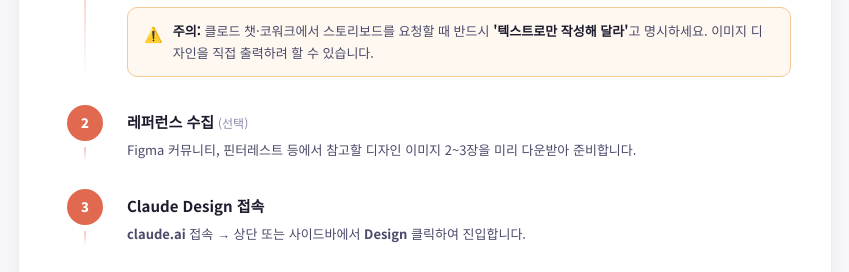
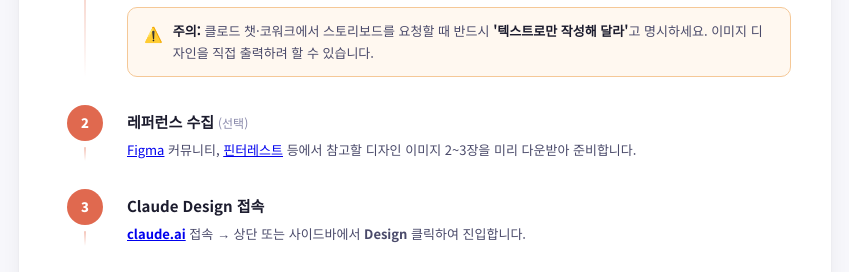
Before and after one commit to khkim-sys/claude-design-guide, a plain HTML site: page index.html in a window 1280 px wide. Shown: the part 900-1172 px from the top of the page, without its empty margins (215-1064 px from the left). Drawn offline with Linux system fonts and the light colour scheme.

Commit message:
Add files via upload

```diff
--- a/index.html
+++ b/index.html
@@ -151,14 +151,14 @@ body{font-family:'Noto Sans KR','Apple SD Gothic Neo','Malgun Gothic',sans-serif
         <div class="step-track"><div class="step-circle">2</div><div class="step-connector"></div></div>
         <div class="step-body">
           <div class="step-title">레퍼런스 수집<span class="opt">(선택)</span></div>
-          <div class="step-desc">Figma 커뮤니티, 핀터레스트 등에서 참고할 디자인 이미지 2~3장을 미리 다운받아 준비합니다.</div>
+          <div class="step-desc"><a href="https://www.figma.com/" target="_blank">Figma</a> 커뮤니티, <a href="https://kr.pinterest.com/" target="_blank">핀터레스트</a> 등에서 참고할 디자인 이미지 2~3장을 미리 다운받아 준비합니다.</div>
         </div>
       </div>
       <div class="step">
         <div class="step-track"><div class="step-circle">3</div><div class="step-connector"></div></div>
         <div class="step-body">
           <div class="step-title">Claude Design 접속</div>
-          <div class="step-desc"><strong>claude.ai</strong> 접속 → 상단 또는 사이드바에서 <strong>Design</strong> 클릭하여 진입합니다.</div>
+          <div class="step-desc"><a href="https://claude.ai/" target="_blank"><strong>claude.ai</strong></a> 접속 → 상단 또는 사이드바에서 <strong>Design</strong> 클릭하여 진입합니다.</div>
         </div>
       </div>
       <div class="step">
```
